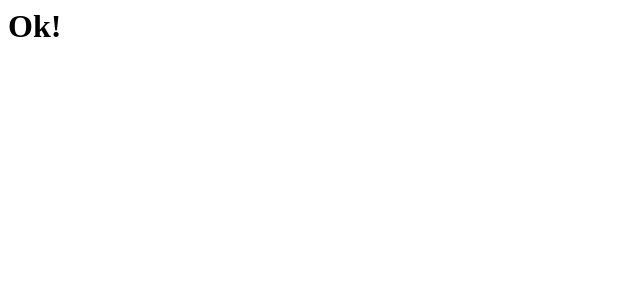
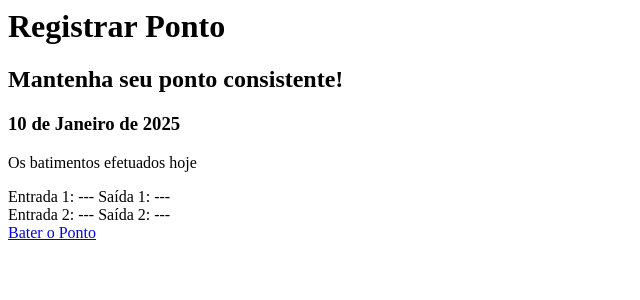
Before and after one commit to marcelsby/cod3r-curso-php, a PHP site: page /day_records.php in a window 1280 px wide. Before the commit the part shown is almost empty. Shown: the top 300 px of the page, without its empty margins (0-640 px from the left). Run offline with PHP 8.4, Linux system fonts and the light colour scheme.

Commit message:
feat: html e css da página de registro de ponto
OBS: Alguns estilos foram adicionados para serem reutilizados por todas as outras telas que contém uma tag main com a classe "content".

```diff
--- a/src/views/day_records.php
+++ b/src/views/day_records.php
@@ -1,3 +1,31 @@
 <main class="content">
-    <h1>Ok!</h1>
+    <div class="content-title mb-4">
+        <i class="icon icofont-check-alt mr-2"></i>
+        <div>
+            <h1>Registrar Ponto</h1>
+            <h2>Mantenha seu ponto consistente!</h2>
+        </div>
+    </div>
+    <div class="card">
+        <div class="card-header">
+            <h3>10 de Janeiro de 2025</h3>
+            <p class="mb-0">Os batimentos efetuados hoje</p>
+        </div>
+        <div class="card-body">
+            <div class="d-flex m-5 justify-content-around">
+                <span class="record">Entrada 1: ---</span>
+                <span class="record">Saída 1: ---</span>
+            </div>
+            <div class="d-flex m-5 justify-content-around">
+                <span class="record">Entrada 2: ---</span>
+                <span class="record">Saída 2: ---</span>
+            </div>
+        </div>
+        <div class="card-footer d-flex justify-content-center">
+            <a href="???" class="btn btn-success btn-lg">
+                <i class="icofont-check mr-1"></i>
+                Bater o Ponto
+            </a>
+        </div>
+    </div>
 </main>
```
Also changed, not shown: public/assets/css/template.css.
